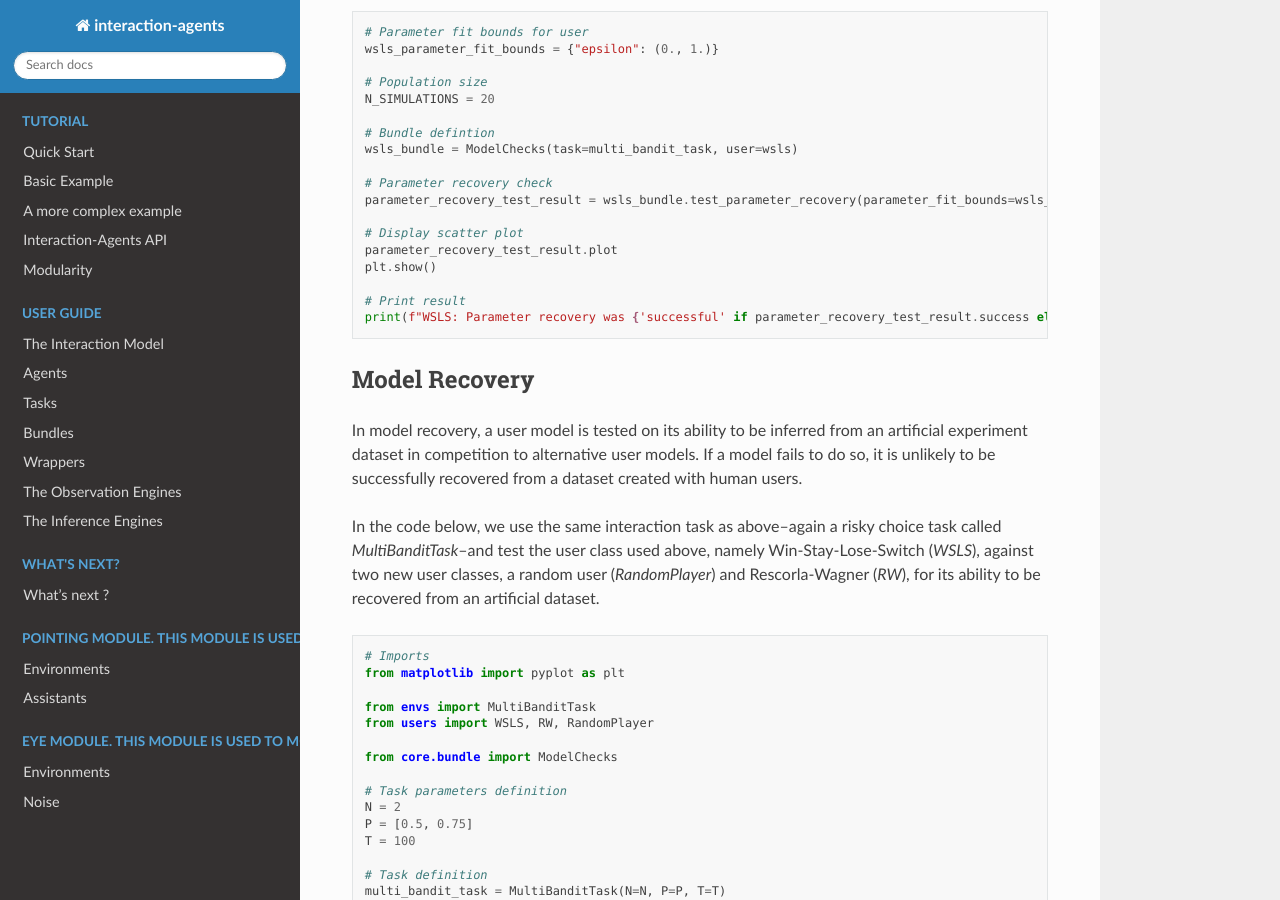
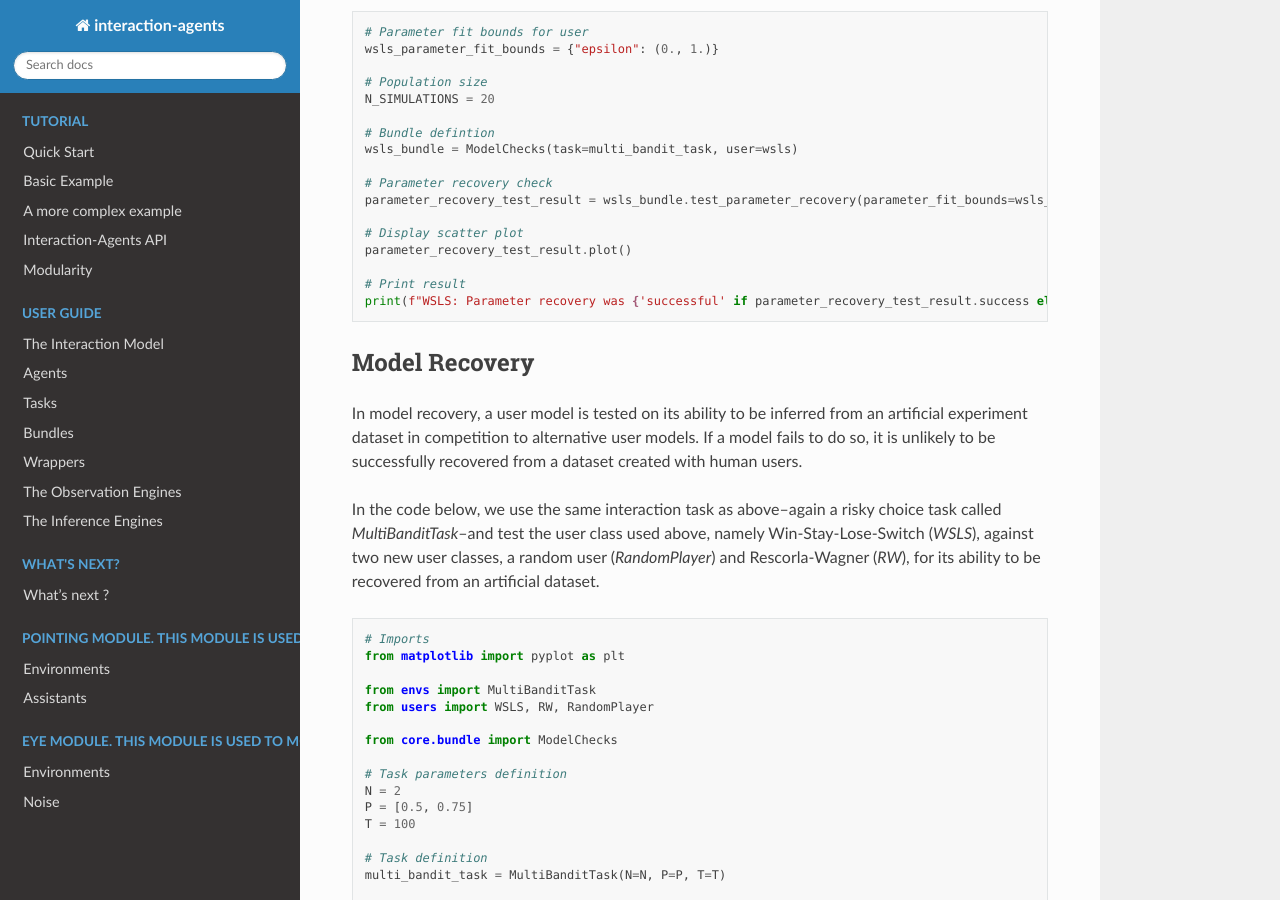
Before and after one commit to jgori-ouistiti/CoopIHC, a Sphinx documentation site: the page built from docs/guide/user_modeling.rst, in a window 1280 px wide and 900 px high, scrolled down 2065 px. Built offline with Sphinx 7.4.7 and the Read the Docs theme 2.0.0, drawn with Linux system fonts in a browser that asks for light colours; pages that are not in the unit, such as notebooks, are missing from menus.

Commit message:
Update plot function

```diff
--- a/docs/guide/code/model_checks.py
+++ b/docs/guide/code/model_checks.py
@@ -112,8 +112,7 @@ wsls_parameter_recovery_test_result = wsls_bundle.test_parameter_recovery(
 )
 
 # Display scatterplot
-wsls_parameter_recovery_test_result.plot
-plt.show()
+wsls_parameter_recovery_test_result.plot()
 
 # Print result
 print(
@@ -144,8 +143,7 @@ rw_parameter_recovery_test_result = rw_bundle.test_parameter_recovery(
 )
 
 # Display scatterplot
-rw_parameter_recovery_test_result.plot
-plt.show()
+rw_parameter_recovery_test_result.plot()
 
 # Print result
 print(
@@ -186,8 +184,7 @@ rw_model_recovery_test_result = rw_bundle.test_model_recovery(
 )
 
 # Display confusion matrix
-rw_model_recovery_test_result.plot
-plt.show()
+rw_model_recovery_test_result.plot()
 
 # Print result
 print(
@@ -229,8 +226,7 @@ recoverable_parameter_ranges_test_result = rw_bundle.test_recoverable_parameter_
 )
 
 # Display scatterplot
-recoverable_parameter_ranges_test_result.plot
-plt.show()
+recoverable_parameter_ranges_test_result.plot()
 
 # Print result
 print(
--- a/docs/guide/user_modeling.rst
+++ b/docs/guide/user_modeling.rst
@@ -94,8 +94,7 @@ The result of calling `test_parameter_recovery` is an object giving access to, a
     parameter_recovery_test_result = wsls_bundle.test_parameter_recovery(parameter_fit_bounds=wsls_parameter_fit_bounds, correlation_threshold=0.6, significance_level=0.1, n_simulations=N_SIMULATIONS)
 
     # Display scatter plot
-    parameter_recovery_test_result.plot
-    plt.show()
+    parameter_recovery_test_result.plot()
 
     # Print result
     print(f"WSLS: Parameter recovery was {'successful' if parameter_recovery_test_result.success else 'unsuccessful'}.")
@@ -165,8 +164,7 @@ The result of calling `test_model_recovery` is an object giving access to, among
         other_competing_models=other_competing_models, this_parameter_fit_bounds=wsls_parameter_fit_bounds, f1_threshold=0.8, n_simulations=N_SIMULATIONS)
 
     # Display confusion matrix
-    model_recovery_test_result.plot
-    plt.show()
+    model_recovery_test_result.plot()
 
     print(f"WSLS: Model recovery was {'successful' if model_recovery_test_result.success else 'unsuccessful'}.")
 
@@ -231,8 +229,7 @@ It returns an object that--among other useful information--gives access to a plo
         seed=RANDOM_SEED)
 
     # Display scatter plot
-    recoverable_parameter_ranges_test_result.plot
-    plt.show()
+    recoverable_parameter_ranges_test_result.plot()
 
     # Print result
     print(f"RW: Parameter recovery possible within these ranges: {recoverable_parameter_ranges_test_result.recoverable_parameter_ranges}")
```
Also changed, not shown: 1 other file.
